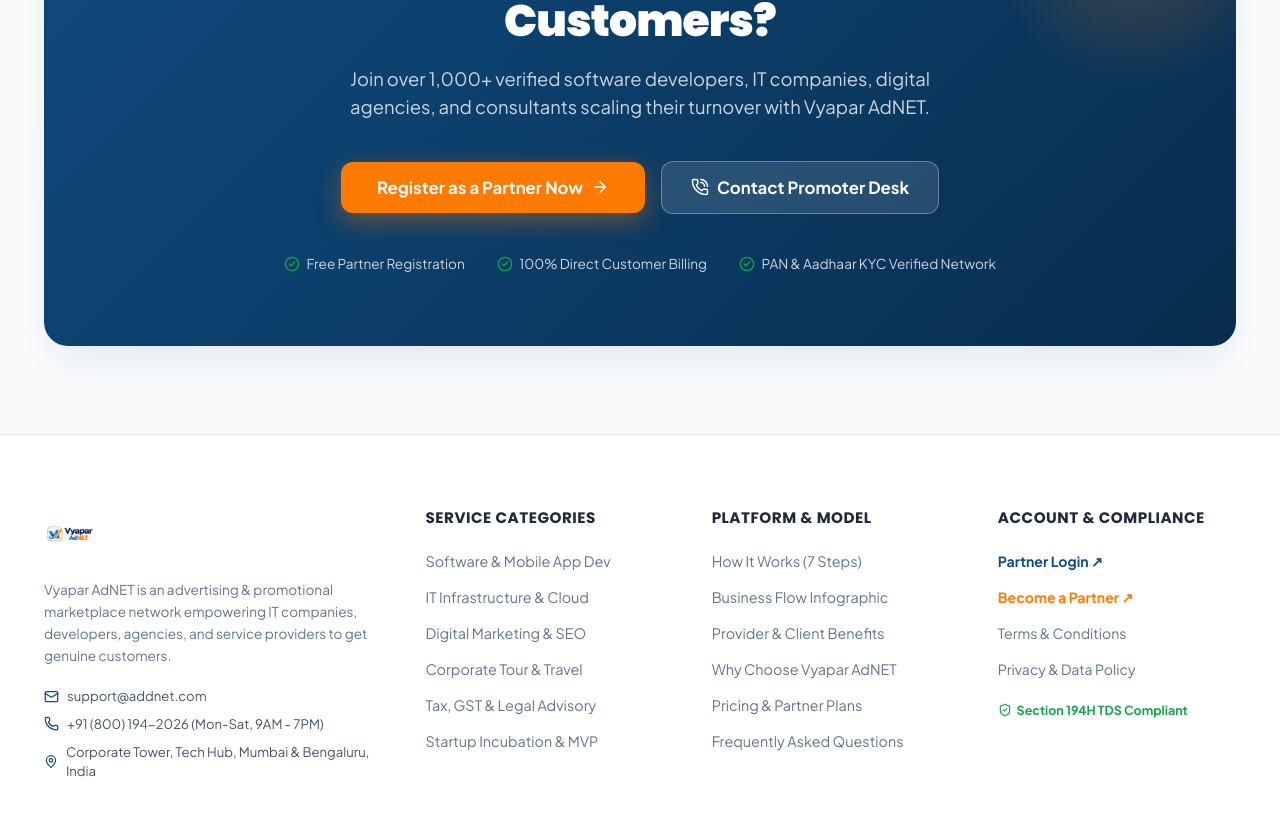
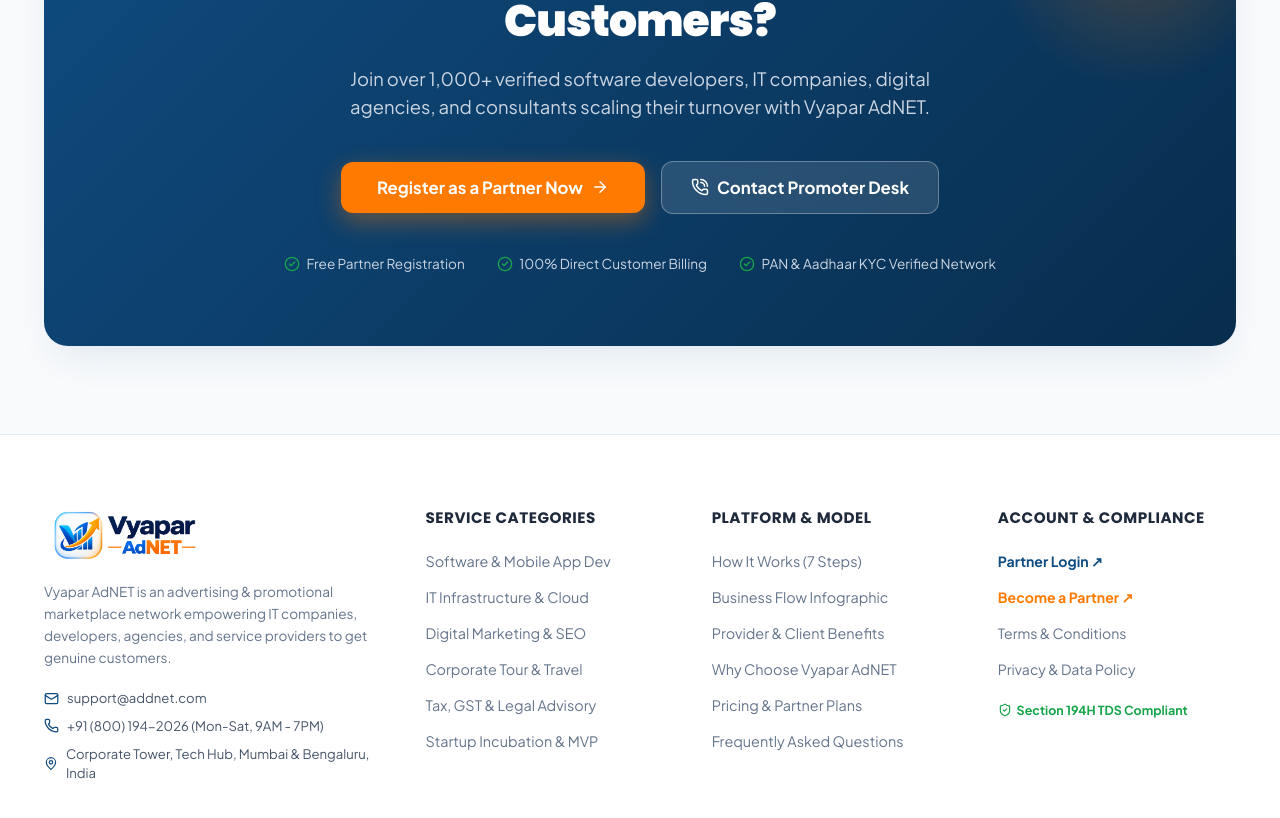
Before and after one commit to abhaysahany/chhotabussiness, a React (Vite) app in the folder user/: page / in a window 1280 px wide. Shown: the part 11154-11972 px from the top of the page. Built offline with nearby package versions, Linux system fonts and the light colour scheme; no server answers.

Commit message:
fix(footer): enlarge footer logo from 90x30 constrained box to responsive landscape 54px height

```diff
--- a/user/src/pages/landing/components/LandingFooter.jsx
+++ b/user/src/pages/landing/components/LandingFooter.jsx
@@ -28,9 +28,9 @@ function LandingFooter({ onLoginClick, onRegisterClick, onNavigateLegal, onScrol
               }}
             >
               <BrandLogo
-                size={52}
+                size={54}
                 mobileSize={42}
-                maxWidth={220}
+                maxWidth={240}
                 alt={appName || 'Vyapar AdNET'}
                 onClick={() => {
                   if (onScrollToSection) {
--- a/user/src/pages/landing/landing.css
+++ b/user/src/pages/landing/landing.css
@@ -648,12 +648,11 @@
 }
 
 .cb-footer-brand-logo.brand-logo-img {
-  width: 90px;
-  height: 90px;
-  max-width: 90px;
-  max-height: 90px;
+  height: 54px;
+  max-height: 60px;
+  width: auto;
+  max-width: 240px;
   object-fit: contain;
-  aspect-ratio: 1 / 1;
   display: block;
 }
 
@@ -755,10 +754,10 @@
     margin-bottom: 1rem;
   }
   .cb-footer-brand-logo.brand-logo-img {
-    width: 72px !important;
-    height: 72px !important;
-    max-width: 72px;
-    max-height: 72px;
+    height: 42px !important;
+    max-height: 46px !important;
+    width: auto !important;
+    max-width: 190px !important;
   }
   .cb-footer-brand-logo.brand-logo-fallback-text {
     font-size: 1.2rem;
@@ -776,9 +775,9 @@
 
 @media (max-width: 360px) {
   .cb-footer-brand-logo.brand-logo-img {
-    width: 64px !important;
-    height: 64px !important;
-    max-width: 64px;
-    max-height: 64px;
+    height: 36px !important;
+    max-height: 38px !important;
+    width: auto !important;
+    max-width: 160px !important;
   }
 }
```
